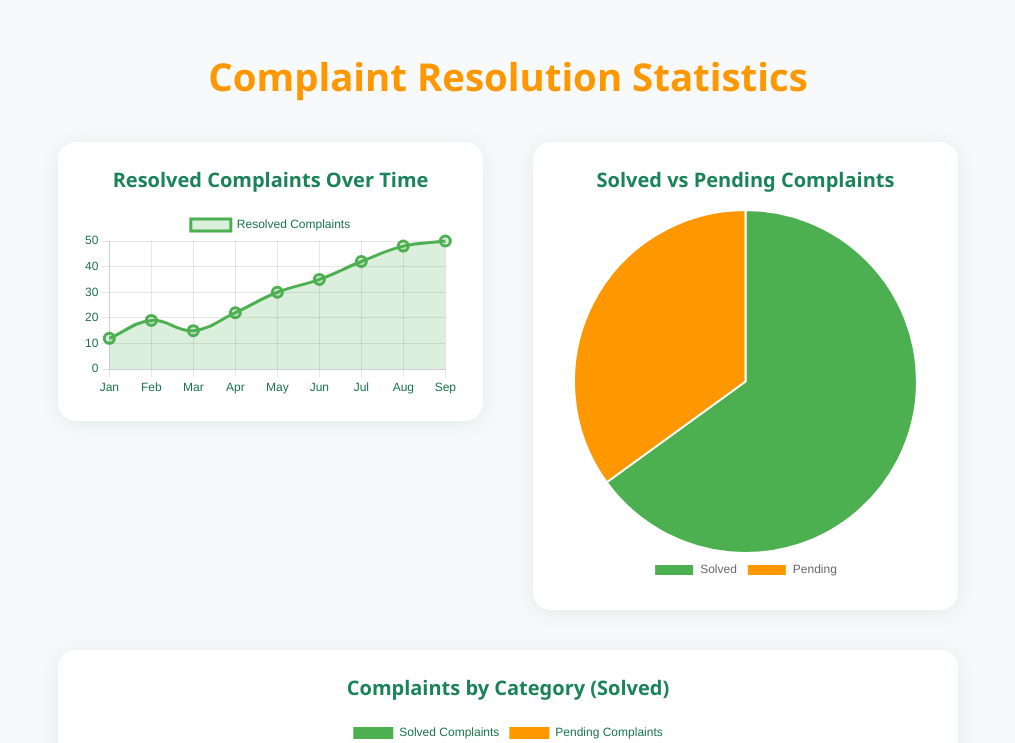
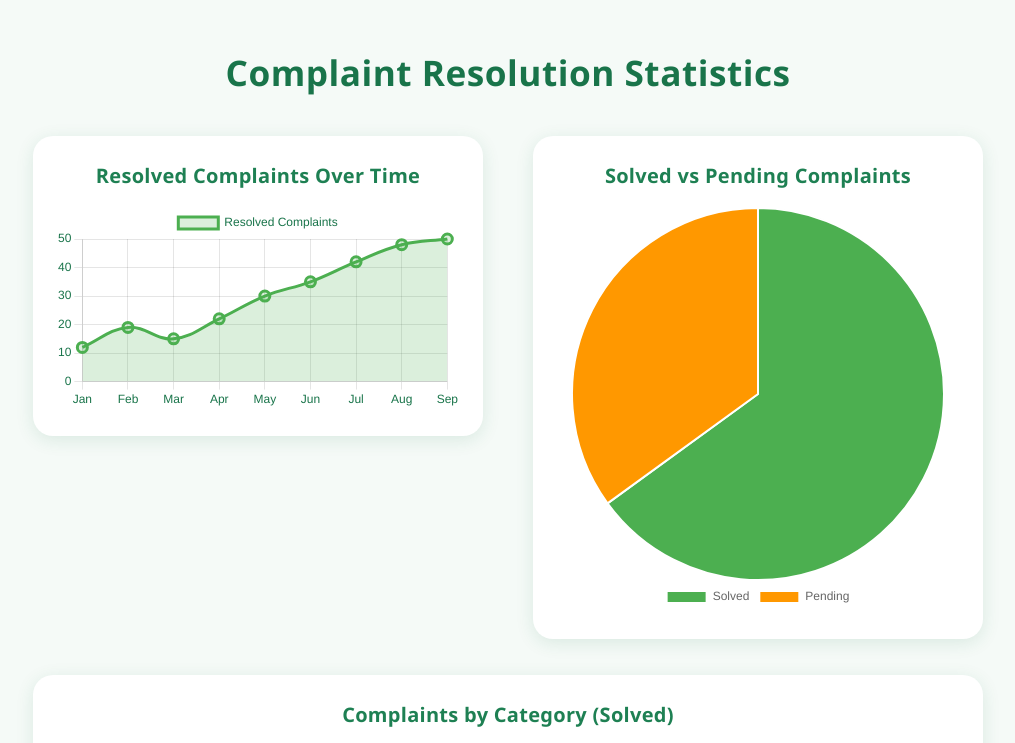
Before and after one commit to praveenmanthiramoorthi/teamheisen, a plain HTML site: page Solved-Stats.html in a window 1280 px wide. Shown: the top 743 px of the page, without its empty margins (132-1147 px from the left). Drawn offline with nearby package versions, Linux system fonts and the light colour scheme.

Commit message:
Update Solved-Stats.html

```diff
--- a/Solved-Stats.html
+++ b/Solved-Stats.html
@@ -6,55 +6,83 @@
   <title>Complaint Resolution Stats</title>
   <script src="https://cdn.jsdelivr.net/npm/chart.js"></script>
   <style>
+    :root {
+  --green-700: #19744a;
+  --green-600: #1e8053;
+  --orange: #ff9800;
+  --orange-dark: #e68900;
+  --bg: #f5faf7;
+  --card-bg: #ffffff;
+  --text-color: #1a335e;
+  --muted-text: #5a7d6f;
+}
+
 body {
   font-family: 'Segoe UI', Tahoma, Geneva, Verdana, sans-serif;
-      background: #f7f9fa;
+  background: var(--bg);
   margin: 0;
   padding: 24px 16px;
   display: flex;
   flex-direction: column;
   align-items: center;
-      color: #19744a;
+  color: var(--text-color);
 }
+
 h1 {
-      color: #ff9800;
+  color: var(--green-700);
   margin-bottom: 40px;
-      font-weight: 700;
-      font-size: 2.4rem;
+  font-weight: 800;
+  font-size: 2.2rem;
   text-align: center;
+  letter-spacing: 0.5px;
 }
+
 .charts-container {
   width: 100%;
-      max-width: 900px;
+  max-width: 950px;
   display: grid;
   grid-template-columns: 1fr 1fr;
-      gap: 40px 50px;
+  gap: 36px 50px;
   align-items: start;
+  padding: 0 10px;
 }
+
 .chart-box {
-      background: white;
-      border-radius: 18px;
-      padding: 24px;
-      box-shadow: 0 3px 20px rgb(25 116 74 / 0.1);
+  background: var(--card-bg);
+  border-radius: 20px;
+  padding: 26px 22px;
+  box-shadow: 0 4px 18px rgba(25,116,74,0.12);
   display: flex;
   flex-direction: column;
   align-items: center;
+  transition: transform 0.25s ease, box-shadow 0.25s ease;
 }
+
+.chart-box:hover {
+  transform: translateY(-4px);
+  box-shadow: 0 6px 24px rgba(25,116,74,0.2);
+}
+
 .chart-box canvas {
   max-width: 100%;
 }
+
 .chart-title {
-      font-weight: 600;
-      margin-bottom: 16px;
+  font-weight: 700;
+  margin-bottom: 18px;
   font-size: 1.25rem;
-      color: #1a8357;
+  color: var(--green-600);
   text-align: center;
+  letter-spacing: 0.3px;
 }
+
 @media (max-width: 720px) {
   .charts-container {
     grid-template-columns: 1fr;
+    gap: 28px;
   }
 }
+
   </style>
 </head>
 <body>
```
Lines whose indentation alone changed are shown as unchanged.
